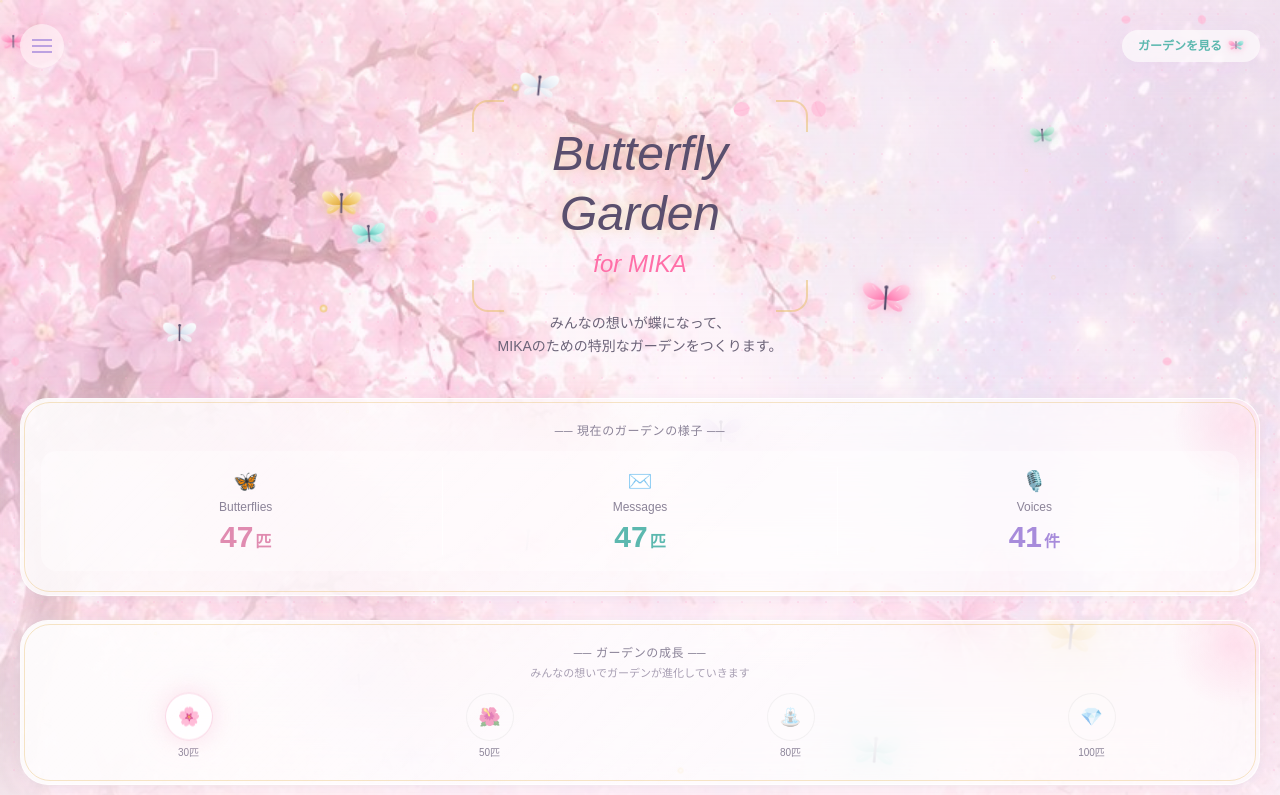
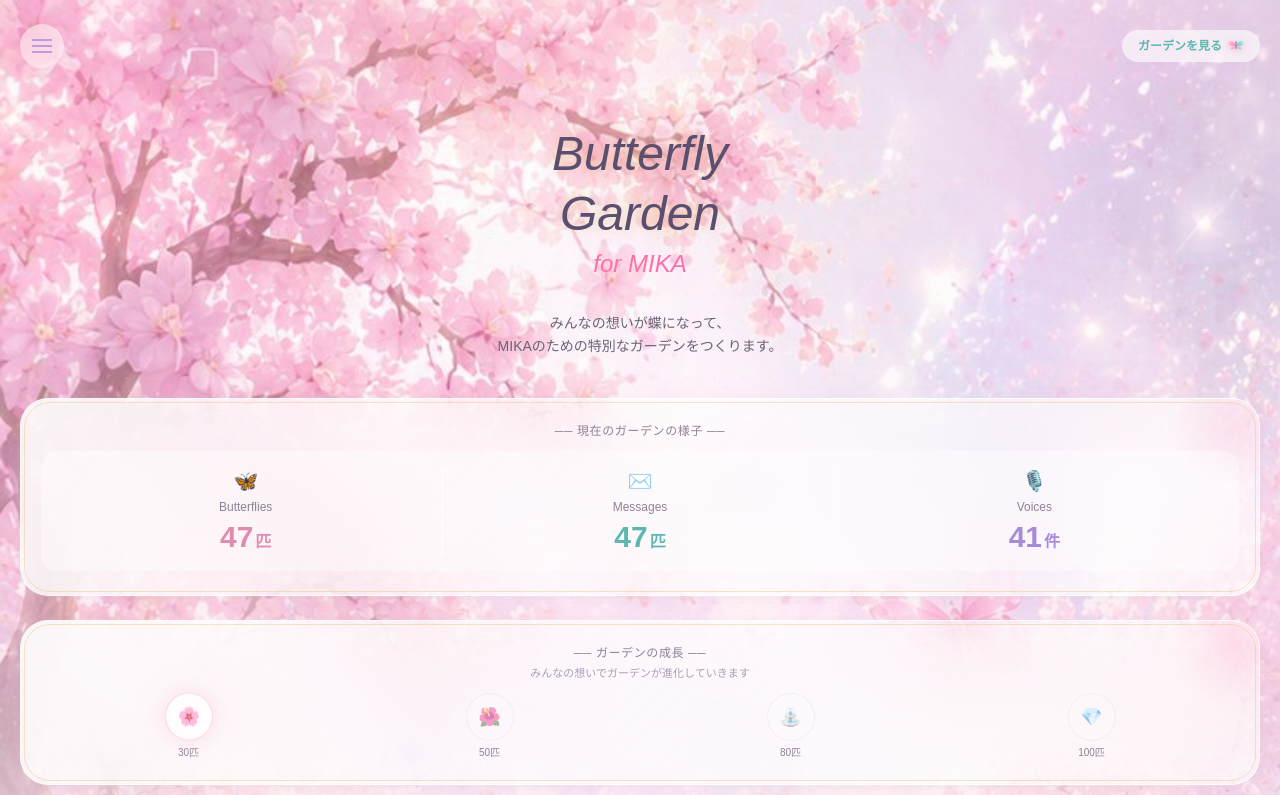
Before and after one commit to niyapop67/Butterfly-garden, a Next.js app: page / in a window 1280 px wide. Shown: the top 795 px of the page. Built offline with nearby package versions, Linux system fonts and the light colour scheme; a web font is replaced by a local one.

Commit message:
remove duplicate SVG decorations overlapping with background illustration, lighten overlay

```diff
--- a/src/app/globals.css
+++ b/src/app/globals.css
@@ -29,10 +29,10 @@ body {
   background-color: #fff8fb;
   background-image: linear-gradient(
       to bottom,
-      rgba(255, 248, 251, 0.55) 0%,
-      rgba(255, 248, 251, 0.35) 30%,
-      rgba(255, 248, 251, 0.55) 70%,
-      rgba(255, 248, 251, 0.85) 100%
+      rgba(255, 248, 251, 0.15) 0%,
+      rgba(255, 248, 251, 0.05) 30%,
+      rgba(255, 248, 251, 0.2) 70%,
+      rgba(255, 248, 251, 0.55) 100%
     ),
     url("/images/hero-bg.jpg");
   background-size: cover;
--- a/src/app/page.tsx
+++ b/src/app/page.tsx
@@ -4,7 +4,6 @@ import CrystalButton from "@/components/ui/CrystalButton";
 import CrystalIcon from "@/components/ui/CrystalIcon";
 import GardenStatsBar from "@/components/garden/GardenStatsBar";
 import EvolutionMilestoneTracker from "@/components/garden/EvolutionMilestoneTracker";
-import FloatingButterflyDecor from "@/components/butterfly/FloatingButterflyDecor";
 
 const placeholderStats = {
   totalButterflies: 47,
@@ -15,8 +14,6 @@ const placeholderStats = {
 export default function TopPage() {
   return (
     <main className="relative min-h-screen overflow-hidden px-5 pb-12 pt-6">
-      <FloatingButterflyDecor />
-
       <header className="relative z-10 mb-10 flex items-center justify-between">
         <button
           type="button"
@@ -39,26 +36,9 @@ export default function TopPage() {
 
       <section className="relative z-10 mb-10 text-center">
         <div className="relative mx-auto max-w-xs pb-6 pt-4">
-          <span
-            aria-hidden
-            className="absolute -left-2 -top-2 h-8 w-8 border-l-2 border-t-2 rounded-tl-2xl"
-            style={{ borderColor: "rgba(232,193,112,0.55)" }}
-          />
-          <span
-            aria-hidden
-            className="absolute -right-2 -top-2 h-8 w-8 border-r-2 border-t-2 rounded-tr-2xl"
-            style={{ borderColor: "rgba(232,193,112,0.55)" }}
-          />
-          <span
-            aria-hidden
-            className="absolute -left-2 -bottom-2 h-8 w-8 border-l-2 border-b-2 rounded-bl-2xl"
-            style={{ borderColor: "rgba(232,193,112,0.55)" }}
-          />
-          <span
-            aria-hidden
-            className="absolute -right-2 -bottom-2 h-8 w-8 border-r-2 border-b-2 rounded-br-2xl"
-            style={{ borderColor: "rgba(232,193,112,0.55)" }}
-          />
+
+
+
 
           <h1
             className="font-display text-5xl italic leading-tight glow-text-gold"
```
